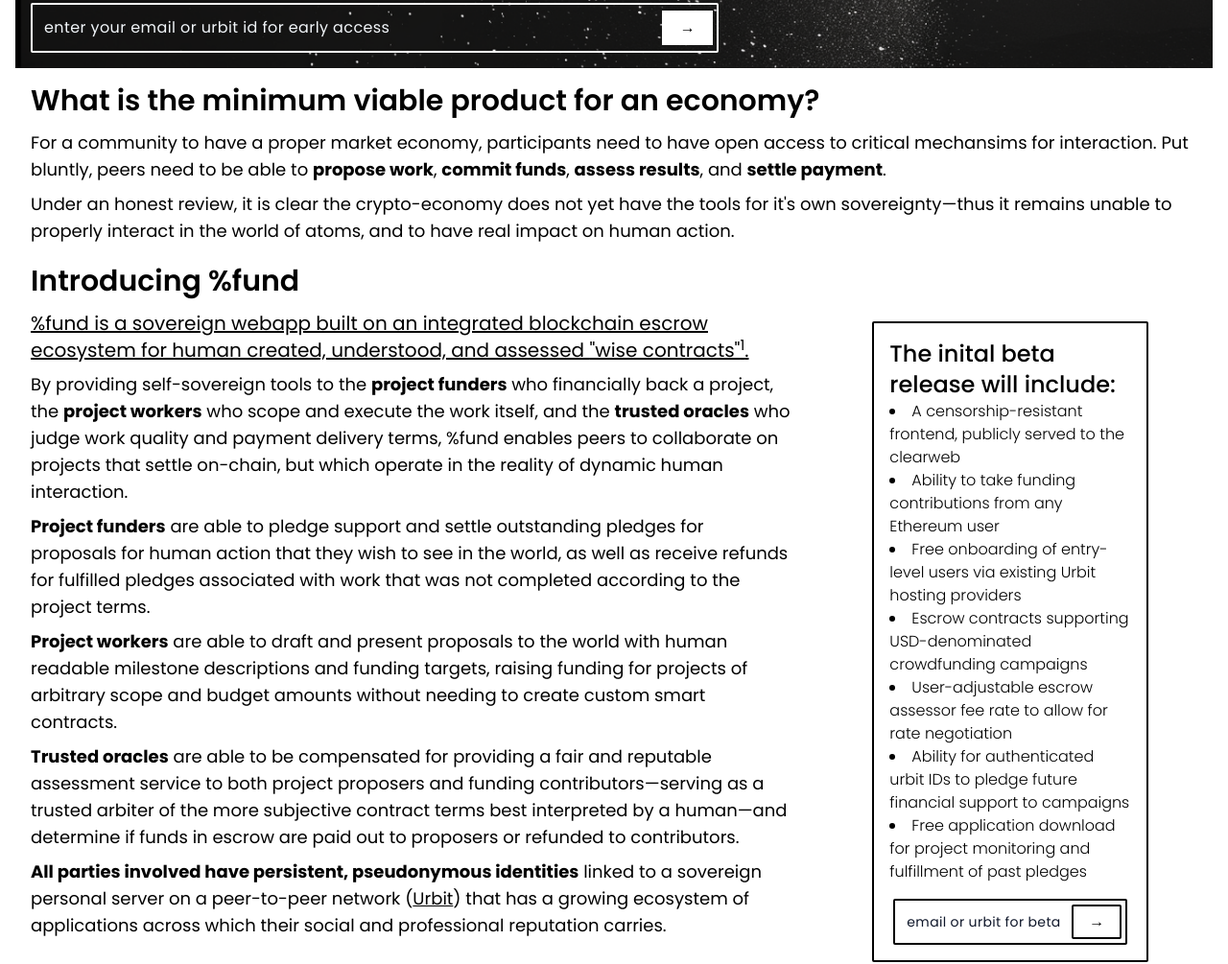
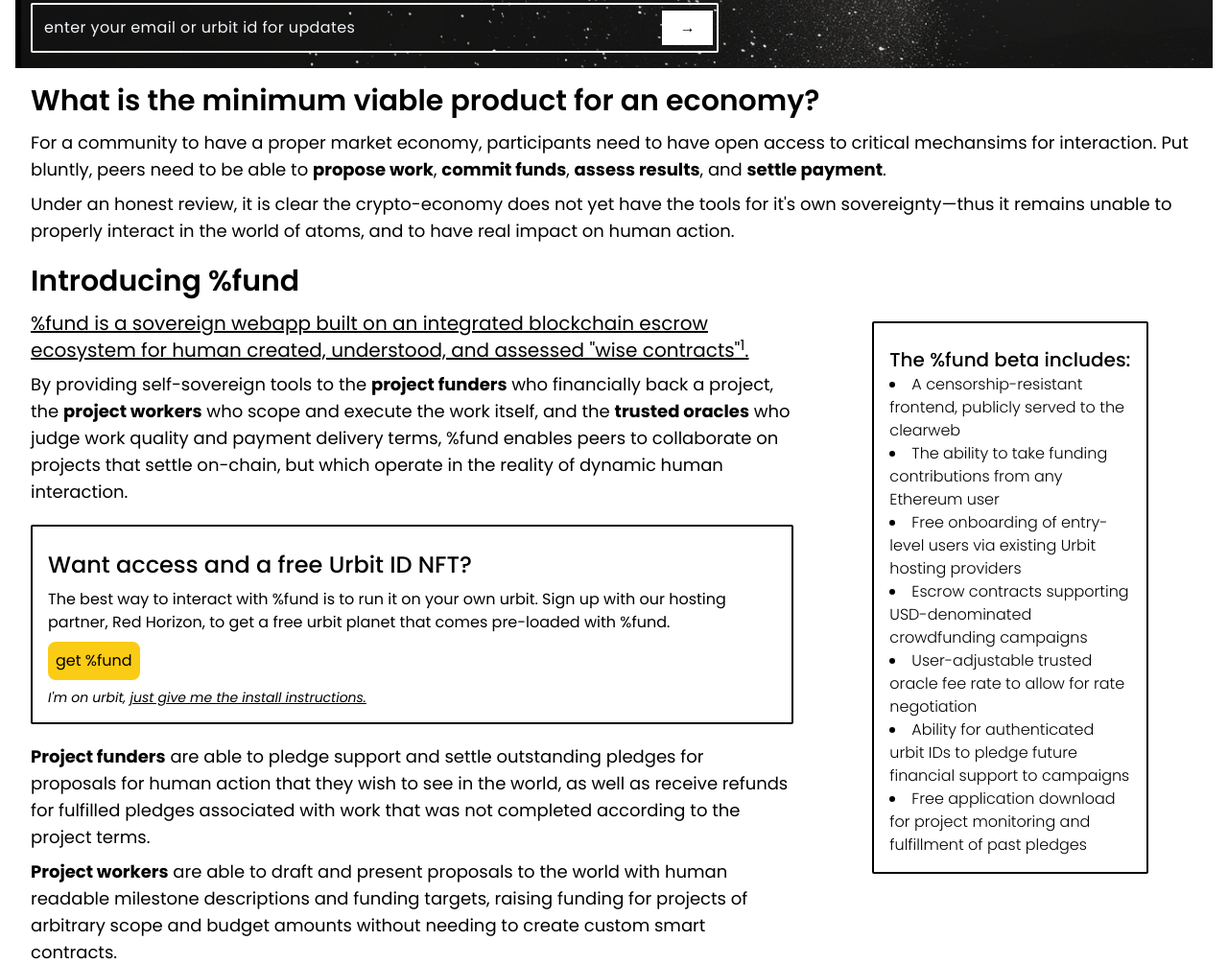
Before and after one commit to tocwex/tocwexsyndicate.com, a website: page public/index.html in a window 1280 px wide. Shown: the part 637-1642 px from the top of the page at 96% size. Drawn offline with nearby package versions, Linux system fonts and the light colour scheme.

Commit message:
update to include docs and signup buttons

```diff
--- a/public/index.html
+++ b/public/index.html
@@ -30,19 +30,14 @@
             <a href="#fund">%fund</a>
           </div>
           <div
-            class="sm:block hidden mx-2 p-1.5 border-2 border-white ease-in-out hover:italic active:underline active:italic duration-300"
+            class="mx-2 p-1.5 border-2 border-white ease-in-out hover:italic active:underline active:italic duration-300"
           >
-            <a href="#ethos">ethos</a>
+            <a href="https://docs.tocwexsyndicate.com">docs</a>
           </div>
           <div
-            class="hidden sm:block mx-2 p-1.5 border-2 duration-300 border-black hover:rounded-lg hover:bg-yellow-400 hover:border-yellow-400 rounded-sm"
+            class="mx-2 p-1.5 border-2 duration-300 border-black hover:rounded-lg hover:bg-yellow-400 hover:border-yellow-400 rounded-sm"
           >
-            <a href="#betasignup">beta access</a>
-          </div>
-          <div
-            class="sm:hidden block mx-2 p-1.5 border-2 duration-300 border-black hover:rounded-lg hover:bg-yellow-400 hover:border-yellow-400 rounded-sm"
-          >
-            <a href="#betacard">beta access</a>
+            <a href="#get-fund-card">beta access</a>
           </div>
         </div>
       </ul>
@@ -68,7 +63,7 @@
                 type="text"
                 autocomplete="off"
                 spellcheck="off"
-                placeholder="enter your email or urbit id for early access"
+                placeholder="enter your email or urbit id for updates"
                 name="entry.113990400"
                 onkeydown="resetFlags()"
               />
@@ -118,7 +113,7 @@
           Introducing %fund
         </h2>
         <div
-          class="flex flex-wrap-reverse sm:flex-nowrap border-b-2 border-black pb-4"
+          class="flex items-start flex-wrap sm:flex-nowrap border-b-2 border-black pb-4"
         >
           <div class="sm:pr-4 sm:w-4/6">
             <p class="py-1 text-xl underline">
@@ -140,6 +135,39 @@
               collaborate on projects that settle on-chain, but which operate in
               the reality of dynamic human interaction.
             </p>
+            <div
+              id="get-fund-card"
+              class="border-2 border-black rounded-sm mx-auto my-4 p-4"
+            >
+              <div class="">
+                <div class="py-2 font-medium text-2xl">
+                  Want access and a free Urbit ID NFT?
+                </div>
+                <div>
+                  The best way to interact with %fund is to run it on your own
+                  urbit. Sign up with our hosting partner, Red Horizon, to get a
+                  free urbit planet that comes pre-loaded with %fund.
+                </div>
+                <div class="py-2 mx-auto">
+                  <div
+                    class="inline-block p-1.5 border-2 duration-300 hover:border-black hover:bg-white rounded-lg bg-yellow-400 border-yellow-400 hover:rounded-sm"
+                  >
+                    <a
+                      href="https://redhorizon.com/join/217ddb05-07f1-4897-8c6a-d6ef76da7380"
+                      >get %fund</a
+                    >
+                  </div>
+                </div>
+                <div class="italic text-sm">
+                  I'm on urbit,
+                  <span class="underline hover:text-yellow-500">
+                    <a href="https://docs.tocwexsyndicate.com/#installing-fund"
+                      >just give me the install instructions.</a
+                    ></span
+                  >
+                </div>
+              </div>
+            </div>
             <p class="py-1 text-lg">
               <span class="font-bold">Project funders</span> are able to pledge
               support and settle outstanding pledges for proposals for human
@@ -182,16 +210,15 @@
               id="betacard"
               class="border-2 border-black rounded-sm mx-auto my-4 p-4"
             >
-              <h4 class="font-medium text-2xl">
-                The inital beta release will include:
-              </h4>
+              <h4 class="pt-2 font-medium text-xl">The %fund beta includes:</h4>
               <div class="font-light">
                 <li>
                   A censorship-resistant frontend, publicly served to the
                   clearweb
                 </li>
                 <li>
-                  Ability to take funding contributions from any Ethereum user
+                  The ability to take funding contributions from any Ethereum
+                  user
                 </li>
                 <li>
                   Free onboarding of entry-level users via existing Urbit
@@ -202,7 +229,7 @@
                   campaigns
                 </li>
                 <li>
-                  User-adjustable escrow assessor fee rate to allow for rate
+                  User-adjustable trusted oracle fee rate to allow for rate
                   negotiation
                 </li>
                 <li>
@@ -213,44 +240,6 @@
                   Free application download for project monitoring and
                   fulfillment of past pledges
                 </li>
-              </div>
-              <div class="">
-                <form
-                  id="mobilesignup"
-                  class="mx-1 mt-4 flex justify-items-end items-center border-2 p-1 border-black rounded-sm"
-                  onsubmit="submitMobileForm(event)"
-                >
-                  <input
-                    class="text-sm focus:outline-none p-2 bg-transparent tracking-wide w-full grow text-black placeholder-slate-900 focus:placeholder-zinc-700 focus:caret-yellow-400"
-                    id="mobile-entry"
-                    type="text"
-                    autocomplete="off"
-                    spellcheck="off"
-                    placeholder="email or urbit for beta signup"
-                    name="entry.113990400"
-                    onkeydown="resetFlags()"
-                  />
-                  <span
-                    onclick="submitMobileForm(event)"
-                    id="mobile-submitbutton"
-                    class="cursor-pointer p-1 pr-4 justify-items-end grow-0 border-2 rounded-lg border-yellow-400 bg-yellow-400 duration-300 sm:hover:border-yellow-400 sm:hover:bg-yellow-400 sm:bg-white sm:border-black sm:rounded-sm sm:hover:rounded-lg"
-                    >&nbsp;&nbsp;&nbsp;→</span
-                  >
-                  <span
-                    id="mobile-error"
-                    class="cursor-pointer p-1 pr-4 justify-items-end grow-0 border-2 rounded-lg border-yellow-400 bg-yellow-400 duration-300 sm:hover:border-yellow-400 sm:hover:bg-yellow-400 sm:bg-white sm:border-black sm:rounded-sm sm:hover:rounded-lg"
-                    style="display: none"
-                  >
-                    Invalid Entry
-                  </span>
-                  <span
-                    id="mobile-thanks"
-                    class="cursor-pointer p-1 pr-4 justify-items-end grow-0 border-2 rounded-lg border-yellow-400 bg-yellow-400 duration-300 sm:hover:border-yellow-400 sm:hover:bg-yellow-400 sm:bg-white sm:border-black sm:rounded-sm sm:hover:rounded-lg"
-                    style="display: none"
-                  >
-                    &nbsp;&nbsp;&nbsp;Thanks!
-                  </span>
-                </form>
               </div>
             </div>
           </div>
@@ -356,7 +345,10 @@
       >
         <div class="flex justify-center grow lg:grow-0 lg:justify-end lg:p-2">
           <div class="px-10 lg:px-2">
-            <a href="https://urbit.org/" target="_blank">
+            <a
+              href="https://tlon.network/lure/~tocwex/syndicate-public"
+              target="_blank"
+            >
               <img src="../assets/urbit-logo.svg" />
             </a>
           </div>
@@ -377,8 +369,11 @@
           <div
             class="justify-center flex flex-row items-center lg:justify-start lg:px-3"
           >
-            tocwex syndicate, corporation - 2024 - all rights reversed
-            &nbsp;<span class="justify-center mirror"> © </span>
+            tocwex, syndicate - 2024 - all rights reversed &nbsp;<span
+              class="justify-center mirror"
+            >
+              ©
+            </span>
           </div>
         </div>
       </div>
```
Also changed, not shown: index.html (+52 -57 lines), output.css, public/output.css.
